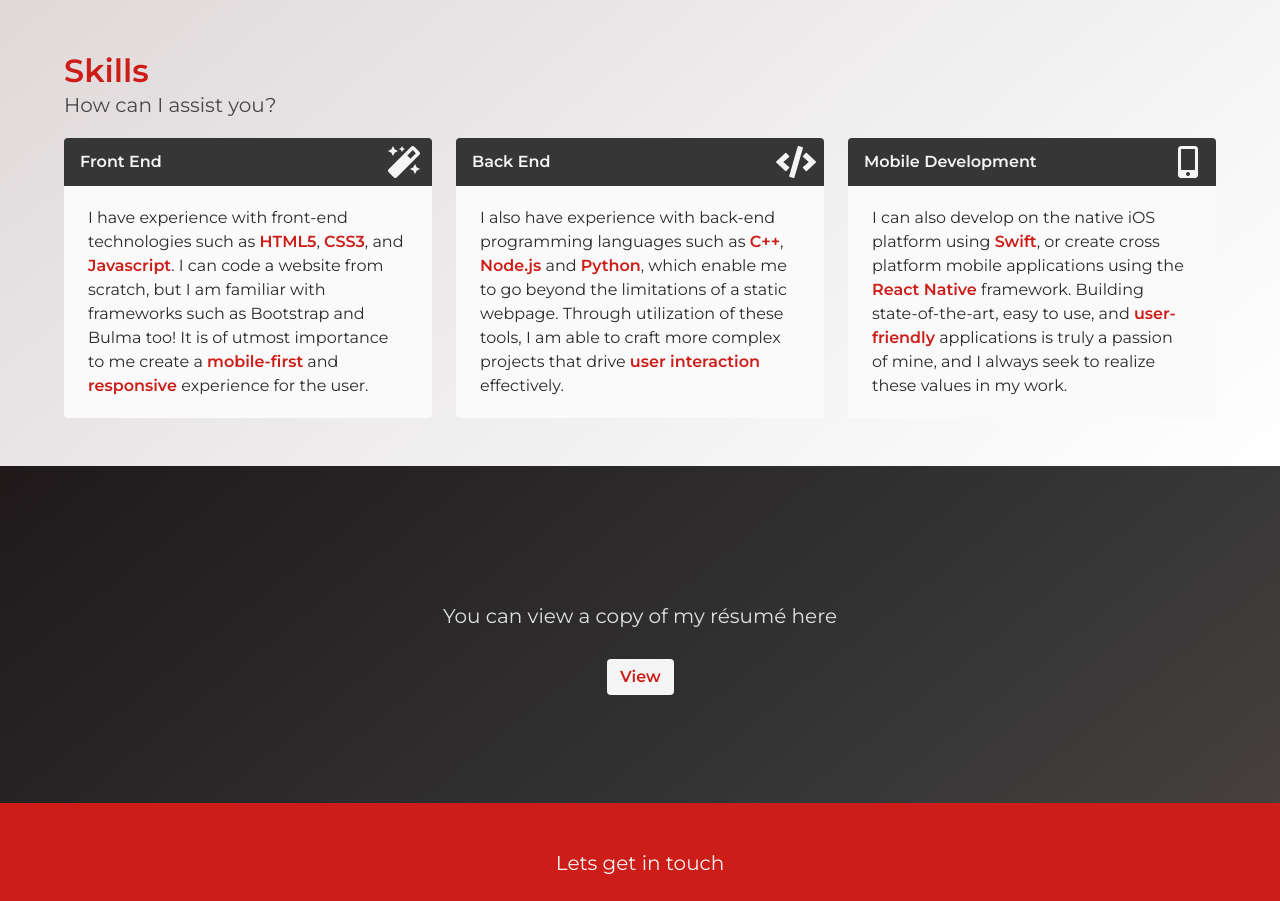
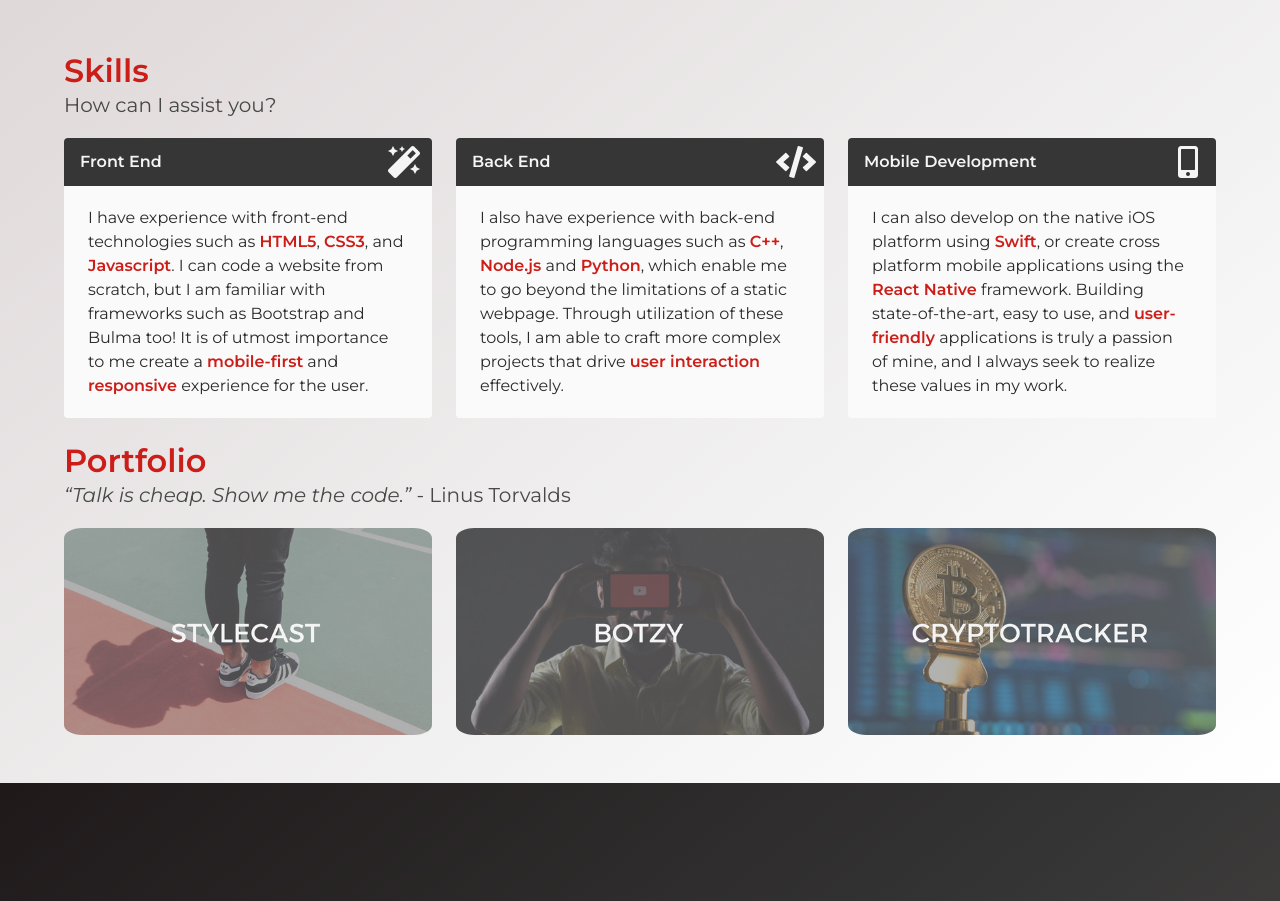
Before and after one commit to weiyuyu/weiyuyu.github.io, a plain HTML site: page index.html in a window 1280 px wide. Shown: the part 820-1721 px from the top of the page. Drawn offline with nearby package versions, Linux system fonts and the light colour scheme.

Commit message:
Added portfolio section

```diff
--- a/index.html
+++ b/index.html
@@ -100,7 +100,8 @@
           <h1 class="title wow fadeInLeft"> Skills </h1>
           <h2 class="subtitle wow fadeInRight"> How can I assist you? </h2>
         </div>
-        <div class="container" id="skills-cards">
+        <div class="container">
+          <div id="skills-cards">
             <div class="columns">
               <div class="column">
                 <article class="message is-dark wow bounceInUp">
@@ -149,8 +150,43 @@
               </div>
             </div>
           </div>
+
+          <!-- Begin Portfolio Section -->
+          <div id="portfolio">
+            <div id="portfolio-intro">
+              <h1 class="title wow fadeInLeft"> Portfolio </h1>
+              <h2 class="subtitle wow fadeInRight"> <span id="quote">“Talk is cheap. Show me the code.”</span> - Linus Torvalds </h2>
             </div>
 
+            <div id="portfolio-grid">
+              <div class="columns">
+                <div class="column">
+                  <a href="https://devpost.com/software/stylecast-4thair" target="_blank">
+                    <figure class="image">
+                      <img class="thumbnail wow bounceInUp" src="./src/assets/img/stylecast.png" alt="">
+                    </figure>
+                  </a>
+                </div>
+                <div class="column">
+                  <a href="https://github.com/weiyuyu/BotzyPython" target="_blank">
+                    <figure class="image">
+                      <img class="thumbnail wow bounceInUp" src="./src/assets/img/botzy.png" alt="">
+                    </figure>
+                  </a>
+                </div>
+                <div class="column">
+                  <a href="https://github.com/weiyuyu/CryptoTracker" target="_blank">
+                    <figure class="image">
+                      <img class="thumbnail wow bounceInUp" src="./src/assets/img/cryptotracker.png" alt="">
+                    </figure>
+                  </a>
+                </div>
+              </div>
+            </div>
+          </div>
+
+        </div>
+      </div>
     </section>
 
     <!-- Begin Resume Section-->
--- a/src/css/styles.css
+++ b/src/css/styles.css
@@ -39,11 +39,11 @@ body {
   opacity: 0.7;
 }
 
-#skills-intro {
+#skills-intro, #portfolio-intro {
   margin-top: 25px;
 }
 
-#skills-intro .title {
+#skills-intro .title, #portfolio-intro .title {
   color: #CC1D18;
 }
 
@@ -55,6 +55,23 @@ body {
   color: #CC1D18;
   font-weight: 600;
 }
+
+#quote {
+  font-style: italic;
+}
+
+#portfolio-grid {
+  margin-top: 20px;
+}
+
+.image .thumbnail {
+  border-radius: 5%;
+}
+
+.image .thumbnail:hover {
+  opacity: 0.7;
+}
+
 
 #resume {
   padding: 30px 20px;
--- a/src/js/scripts.js
+++ b/src/js/scripts.js
@@ -37,4 +37,5 @@ document.addEventListener('DOMContentLoaded', function(){
       }
     }
   });
+
 })(jQuery); // End of use strict
```
Also changed, not shown: src/assets/img/botzy.png (added), src/assets/img/cryptotracker.png (added), src/assets/img/stylecast.png (added). Lines whose indentation alone changed are shown as unchanged.
